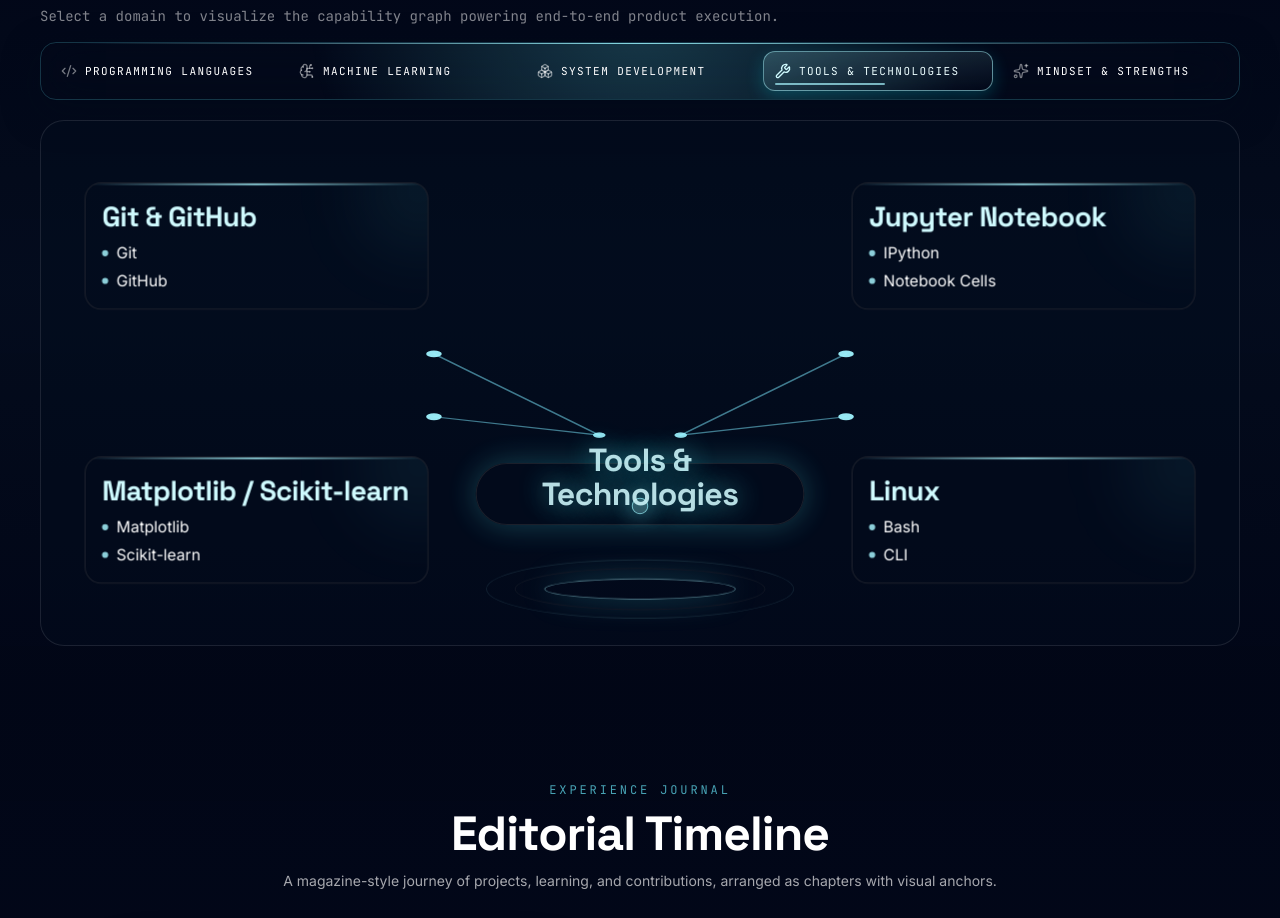
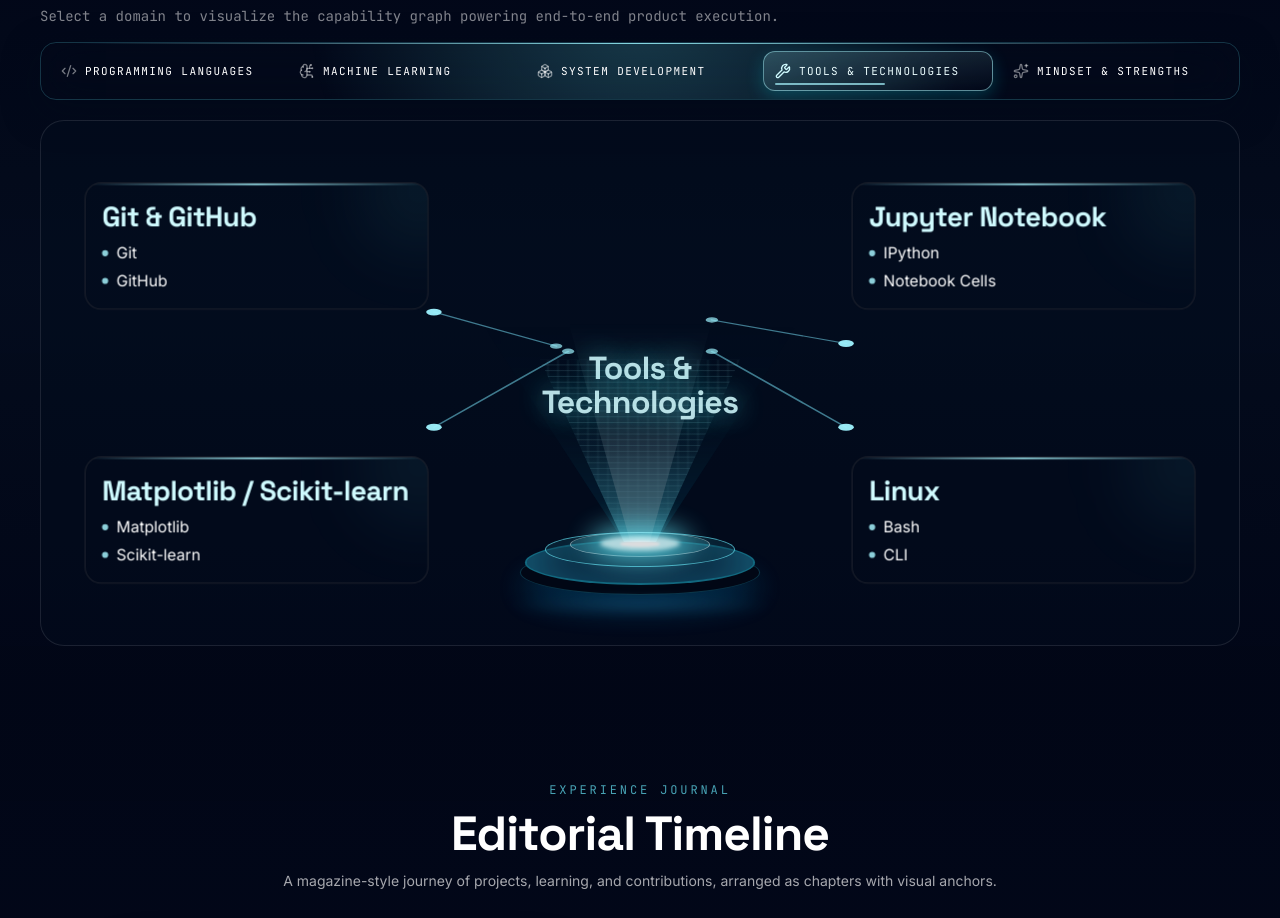
Before and after one commit to v-suryaprakash/Porfolio, a React (Vite) app: page / in a window 1280 px wide. Shown: the part 2880-3798 px from the top of the page. Built offline with nearby package versions, Linux system fonts and the light colour scheme.

Commit message:
Added new hologran / updated feature

```diff
--- a/src/sections/Skills.tsx
+++ b/src/sections/Skills.tsx
@@ -93,10 +93,10 @@
 ];
 
 const branchLayout = [
-  { targetX: 32.8, targetY: 44.5, anchorX: 46.6, anchorY: 60, cardClass: 'left-[4%] top-[12%] w-[28%]' },
-  { targetX: 67.2, targetY: 44.5, anchorX: 53.4, anchorY: 60, cardClass: 'right-[4%] top-[12%] w-[28%]' },
-  { targetX: 32.8, targetY: 56.5, anchorX: 46.6, anchorY: 60, cardClass: 'left-[4%] bottom-[12%] w-[28%]' },
-  { targetX: 67.2, targetY: 56.5, anchorX: 53.4, anchorY: 60, cardClass: 'right-[4%] bottom-[12%] w-[28%]' },
+  { targetX: 32.8, targetY: 36.5, anchorX: 43.0, anchorY: 43, cardClass: 'left-[4%] top-[12%] w-[28%]' },
+  { targetX: 67.2, targetY: 42.5, anchorX: 56.0, anchorY: 38, cardClass: 'right-[4%] top-[12%] w-[28%]' },
+  { targetX: 32.8, targetY: 58.5, anchorX: 44.0, anchorY: 44, cardClass: 'left-[4%] bottom-[12%] w-[28%]' },
+  { targetX: 67.2, targetY: 58.5, anchorX: 56.0, anchorY: 44, cardClass: 'right-[4%] bottom-[12%] w-[28%]' },
 ] as const;
 
 const clockwiseRevealOrder = [0, 1, 3, 2] as const;
@@ -128,86 +128,91 @@
         animate={{ opacity: 1, scale: 1, y: 0 }}
         exit={reducedMotion ? { opacity: 0 } : { opacity: 0, scale: 0.95, y: -10 }}
         transition={{ duration: 0.35, ease: [0.2, 1, 0.3, 1] }}
-        className="relative mx-auto h-[280px] w-full max-w-[560px] sm:h-[320px] lg:h-[350px]"
+        className="relative mx-auto h-[268px] w-full max-w-[540px] sm:h-[304px] lg:h-[334px]"
       >
+        {/* Realistic Hologram Light Rays */}
         <motion.div
-          className="pointer-events-none absolute inset-x-0 bottom-[3%] flex justify-center"
-          initial={{ opacity: 0, scale: 0.75 }}
+          className="pointer-events-none absolute inset-x-0 bottom-[18%] flex justify-center origin-bottom"
+          initial={{ opacity: 0, scaleY: 0.1 }}
+          animate={
+            reducedMotion
+              ? { opacity: 1, scaleY: 1 }
+              : { opacity: [0.5, 0.8, 0.4, 0.9, 0.6], scaleY: [0.95, 1.05, 0.98, 1.08, 1] }
+          }
+          transition={
+            reducedMotion
+              ? { duration: 0.3, delay: revealDelays.hologram + 0.1 }
+              : { duration: 2.2, delay: revealDelays.hologram + 0.1, repeat: Infinity, ease: 'easeInOut' }
+          }
+        >
+          {/* Main Cone */}
+          <div className="relative h-[190px] w-[200px] [clip-path:polygon(42%_100%,58%_100%,100%_0%,0%_0%)]">
+            <div className="absolute inset-0 bg-gradient-to-t from-cyan-400/40 via-cyan-300/10 to-transparent" />
+
+            {/* Animated Scanning Lines effect embedded via Framer Motion inside the cone */}
+            <motion.div
+              className="absolute inset-0 bg-[repeating-linear-gradient(0deg,transparent_0px,transparent_4px,rgba(162,247,255,0.4)_5px,transparent_6px)] opacity-60"
+              animate={{ y: ['0%', '-10%'] }}
+              transition={{ duration: 1.5, repeat: Infinity, ease: 'linear' }}
+            />
+
+            <div className="absolute inset-0 bg-[repeating-linear-gradient(90deg,transparent_0px,transparent_6px,rgba(162,247,255,0.15)_8px,transparent_10px)] opacity-70" />
+            <div className="absolute inset-x-0 bottom-0 top-1/2 bg-gradient-to-t from-cyan-200/50 to-transparent" />
+          </div>
+
+          {/* Core Beam */}
+          <div className="absolute bottom-0 h-[230px] w-[240px] [clip-path:polygon(46%_100%,54%_100%,80%_0%,20%_0%)] bg-gradient-to-t from-white/50 via-cyan-100/20 to-transparent blur-[2px]" />
+
+          {/* Subtle Outer Glow */}
+          <div className="absolute bottom-0 h-[230px] w-[320px] [clip-path:polygon(45%_100%,55%_100%,100%_0%,0%_0%)] bg-gradient-to-t from-cyan-600/30 via-cyan-900/10 to-transparent blur-[8px]" />
+        </motion.div>
+
+        {/* Hologram Base 3D Structure */}
+        <motion.div
+          className="pointer-events-none absolute inset-x-0 bottom-[2%] flex flex-col items-center justify-end"
+          initial={{ opacity: 0, scale: 0.8 }}
           animate={
             reducedMotion
               ? { opacity: 1, scale: 1 }
-              : { opacity: [0.48, 0.95, 0.62, 1], scale: [0.94, 1.03, 0.98, 1.04] }
+              : { opacity: [0.8, 1, 0.85, 1], scale: [0.99, 1.01, 1, 1.01] }
           }
           transition={
             reducedMotion
-              ? { duration: 0.28, delay: revealDelays.hologram }
-              : { duration: 2.2, delay: revealDelays.hologram, repeat: Infinity, ease: 'easeInOut' }
+              ? { duration: 0.3, delay: revealDelays.hologram }
+              : { duration: 2.5, delay: revealDelays.hologram, repeat: Infinity, ease: 'easeInOut' }
           }
         >
-          <div className="relative h-[22px] w-[200px] rounded-[50%] border border-cyan-200/80 bg-cyan-200/14 shadow-[0_0_34px_rgba(82,244,255,0.42)]" />
-          <div className="absolute left-1/2 top-1/2 h-[12px] w-[86px] -translate-x-1/2 -translate-y-1/2 rounded-[50%] bg-[#031126]/86" />
-          <div className="absolute left-1/2 top-1/2 h-[44px] w-[262px] -translate-x-1/2 -translate-y-1/2 rounded-[50%] border border-cyan-200/38" />
-          <div className="absolute left-1/2 top-1/2 h-[62px] w-[322px] -translate-x-1/2 -translate-y-1/2 rounded-[50%] border border-cyan-200/20" />
+          <div className="relative h-[60px] w-[240px]">
+            {/* Bottom Base Layer */}
+            <div className="absolute bottom-0 left-1/2 h-[45px] w-[240px] -translate-x-1/2 rounded-[50%] border border-cyan-800/60 bg-[#020815] shadow-[0_15px_30px_rgba(0,180,255,0.25)]" />
+
+            {/* Middle Pillar */}
+            <div className="absolute bottom-[16px] left-1/2 h-[30px] w-[230px] -translate-x-1/2 rounded-[50%] border-x-2 border-cyan-500/30 bg-gradient-to-b from-[#061223] to-[#040e1e]" />
+
+            {/* Top Emitting Surface */}
+            <div className="absolute bottom-[10px] left-1/2 h-[45px] w-[230px] -translate-x-1/2 rounded-[50%] border-2 border-cyan-400/50 bg-[#081a33] shadow-[0_0_40px_rgba(50,220,255,0.4)_inset]" />
+
+            {/* Inner Ring (Lens) */}
+            <div className="absolute bottom-[28px] left-1/2 h-[35px] w-[190px] -translate-x-1/2 rounded-[50%] border border-cyan-300/80 bg-cyan-900/40" />
+            <div className="absolute bottom-[38px] left-1/2 h-[25px] w-[140px] -translate-x-1/2 rounded-[50%] border border-white/50 bg-cyan-300/20" />
+
+            {/* Core Light Emitter */}
+            <div className="absolute bottom-[44px] left-1/2 h-[15px] w-[80px] -translate-x-1/2 rounded-[50%] bg-cyan-100 shadow-[0_0_25px_10px_rgba(100,240,255,0.8)] blur-[2px]" />
+            <div className="absolute bottom-[48px] left-1/2 h-[6px] w-[40px] -translate-x-1/2 rounded-[50%] bg-white blur-[1px]" />
+
+            {/* Ground Reflection */}
+            <div className="absolute -bottom-[20px] left-1/2 h-[20px] w-[280px] -translate-x-1/2 rounded-[50%] bg-[radial-gradient(ellipse_at_center,rgba(56,189,248,0.25)_0%,transparent_70%)] blur-[6px]" />
+          </div>
         </motion.div>
 
+        {/* Floating Text Label */}
         <motion.div
-          className="pointer-events-none absolute inset-x-0 bottom-[9.5%] flex justify-center"
-          initial={{ opacity: 0, scaleY: 0.6 }}
-          animate={
-            reducedMotion
-              ? { opacity: 1, scaleY: 1 }
-              : { opacity: [0.24, 0.7, 0.34, 0.72], scaleY: [0.82, 1, 0.9, 1.02] }
-          }
-          transition={
-            reducedMotion
-              ? { duration: 0.28, delay: revealDelays.hologram + 0.06 }
-              : { duration: 1.9, delay: revealDelays.hologram + 0.06, repeat: Infinity, ease: 'easeInOut' }
-          }
-        >
-          <div className="h-[154px] w-[360px] bg-gradient-to-t from-cyan-300/28 via-cyan-300/12 to-transparent [clip-path:polygon(50%_100%,85%_0%,15%_0%)] blur-[0.35px]" />
-        </motion.div>
-
-        <motion.div
-          className="pointer-events-none absolute inset-x-0 top-[58%] flex justify-center px-4"
-          initial={{ opacity: 0, scaleX: 0.85 }}
-          animate={
-            reducedMotion
-              ? { opacity: 1, scaleX: 1 }
-              : { opacity: [0.46, 0.92, 0.58, 0.9], scaleX: [0.96, 1.02, 0.98, 1.03] }
-          }
-          transition={
-            reducedMotion
-              ? { duration: 0.26, delay: revealDelays.hologram + 0.12 }
-              : { duration: 1.7, delay: revealDelays.hologram + 0.12, repeat: Infinity, ease: 'easeInOut' }
-          }
-        >
-          <div className="relative h-[62px] w-full max-w-[320px] rounded-[999px] border border-cyan-200/28 bg-gradient-to-r from-transparent via-cyan-200/16 to-transparent shadow-[0_0_32px_rgba(82,244,255,0.28)]" />
-          <div className="absolute left-1/2 top-1/2 h-[22px] w-[236px] -translate-x-1/2 -translate-y-1/2 rounded-[999px] bg-cyan-200/18 blur-[10px]" />
-        </motion.div>
-
-        <motion.div
-          className="pointer-events-none absolute inset-x-0 top-[68%] flex justify-center"
-          initial={{ opacity: 0, scale: 0.75 }}
-          animate={
-            reducedMotion
-              ? { opacity: 1, scale: 1 }
-              : { opacity: [0.4, 0.9, 0.55, 0.95], scale: [0.92, 1.05, 0.98, 1.04] }
-          }
-          transition={
-            reducedMotion
-              ? { duration: 0.26, delay: revealDelays.hologram + 0.12 }
-              : { duration: 1.7, delay: revealDelays.hologram + 0.12, repeat: Infinity, ease: 'easeInOut' }
-          }
-        >
-          <div className="h-4 w-4 rounded-full border border-cyan-200/75 bg-cyan-200/30 shadow-[0_0_22px_rgba(120,244,255,0.72)]" />
-        </motion.div>
-
-        <motion.div
-          className="absolute inset-x-0 top-[52.5%] flex justify-center px-3"
+          className="absolute inset-x-0 top-[25%] flex justify-center px-3"
           initial={reducedMotion ? { opacity: 0 } : { opacity: 0, y: 16, scale: 0.94, filter: 'blur(8px)' }}
           animate={reducedMotion ? { opacity: 1 } : { opacity: 1, y: 0, scale: 1, filter: 'blur(0px)' }}
           transition={{ duration: 0.32, delay: revealDelays.label }}
         >
+          <div className="pointer-events-none absolute left-1/2 top-[56%] h-[122px] w-[360px] -translate-x-1/2 -translate-y-1/2 rounded-full bg-cyan-200/12 blur-[30px]" />
           <motion.h3
             className="max-w-[390px] text-center font-display text-[clamp(2rem,2.3vw,3rem)] leading-[1.06] text-cyan-100"
             style={{ textShadow: '0 0 28px rgba(83, 244, 255, 0.7)' }}
```
